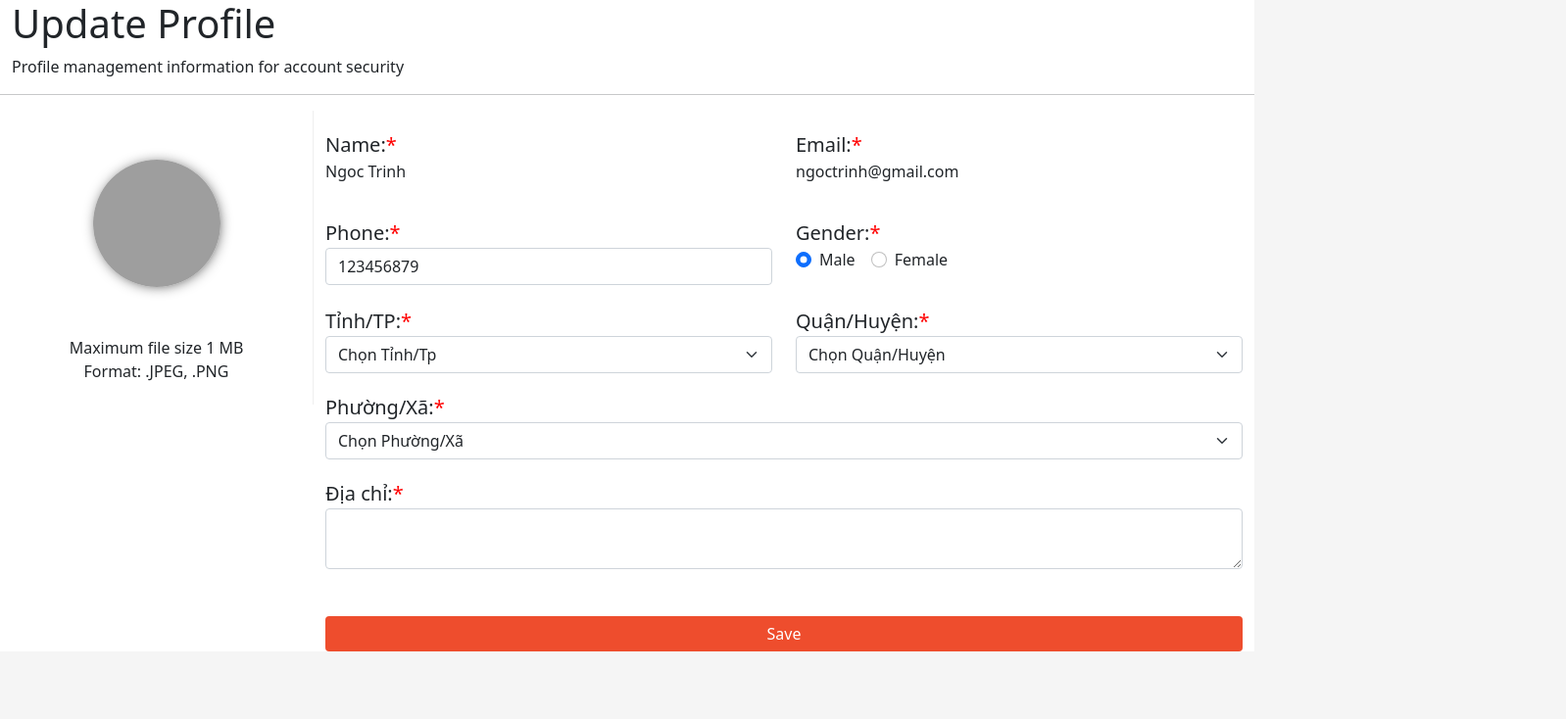
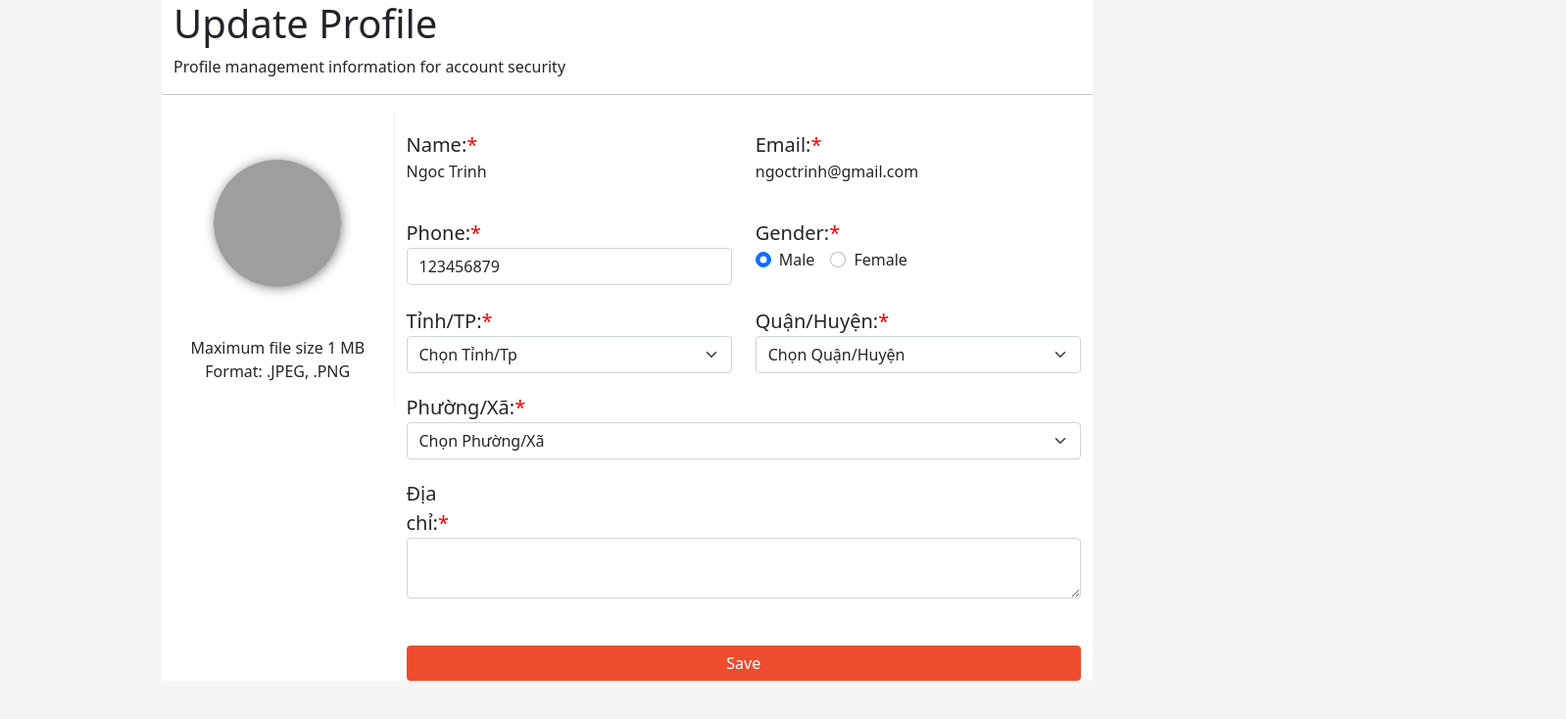
Before and after one commit to Andgame4/Web-b-n-h-ng, a React (Create React App) app in the folder Team 1/svc-project/: page / in a window 1280 px wide. Shown: the top 734 px of the page at 98% size, 1598 px wide, since content can reach past the window. Built offline with nearby package versions, Linux system fonts and the light colour scheme; grey boxes are pictures that could not be loaded.

Commit message:
update profile

```diff
--- a/Team 1/svc-project/src/assets/css/profile.scss
+++ b/Team 1/svc-project/src/assets/css/profile.scss
@@ -21,7 +21,7 @@ span {
 .container {
     //  margin-top: 50px;
     background-color: #fff;
-   max-width: 100%;
+   max-width: 950px;
    max-height:100%;
    .form-control:focus {
     box-shadow: none;
--- a/Team 1/svc-project/src/components/profile.tsx
+++ b/Team 1/svc-project/src/components/profile.tsx
@@ -296,7 +296,7 @@ const Profile = () => {
                 <div className="col-md-12 col-sm-12 col-xs-12">
                   <div className="form-group">
                     <label className="labels">
-                      Địa chỉ:<span>*</span>
+                     Địa chỉ:<span>*</span>
                     </label>
                     <textarea
                       className="form-control"
```
